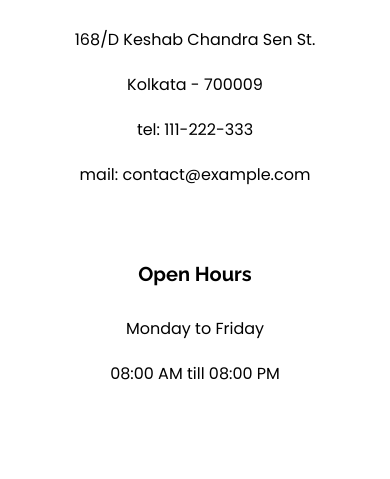
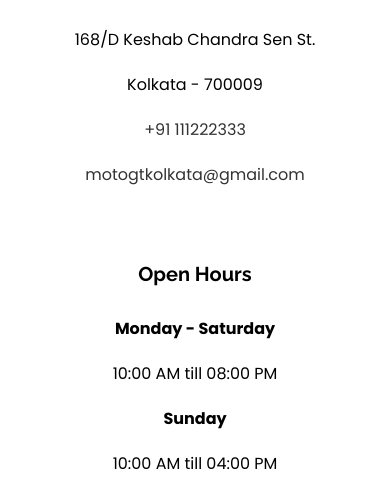
Before and after one commit to motogtkolkata/motogtkolkata.github.io, a plain HTML site: page index.html in a window 390 px wide. Shown: the part 6533-7012 px from the top of the page. Drawn offline with nearby package versions, Linux system fonts and the light colour scheme; a script that the page names is missing.

Commit message:
feat: added hyperlinks for phone and email

```diff
--- a/index.html
+++ b/index.html
@@ -434,16 +434,20 @@
             <li>168/D Keshab Chandra Sen St.</li>
             <li>Kolkata - 700009</li>
             <!-- TODO: Add phone number and email -->
-            <li>tel: 111-222-333</li>
-            <li>mail: contact@example.com</li>
+            <li><a href="tel:+91111222333" style="color: rgb(51, 51, 51);">+91 111222333</a></li>
+            <li><a href="mailto:motogtkolkata@gmail.com" style="color: rgb(51, 51, 51);">motogtkolkata@gmail.com</a></li>
           </ul>
         </div>
 
         <div class="small-box">
           <h5>Open Hours</h5>
           <ul>
-            <li>Monday to Friday</li>
-            <li>08:00 AM till 08:00 PM</li>
+            <li><strong>Monday - Saturday</strong></li>
+            <li>10:00 AM till 08:00 PM</li>
+          </ul>
+          <ul>
+            <li><strong>Sunday</strong></li>
+            <li>10:00 AM till 04:00 PM</li>
           </ul>
         </div>
       </div>
@@ -488,7 +492,7 @@
         <h3>Contact Us</h3>
         <a href="#" class="links"><img src="images/icon-map.svg" alt="map icon" />Kolkata, West Bengal</a>
         <a href="#" class="links"><img src="images/icon-phone.svg" alt="phone icon" />111-222-333</a>
-        <a href="#" class="links"><img src="images/icon-mail.svg" alt="mail icon" />contact@example.com</a>
+        <a href="#" class="links"><img src="images/icon-mail.svg" alt="mail icon" />motogtkolkata@gmail.com</a>
       </div>
     </div>
   </section>
```
